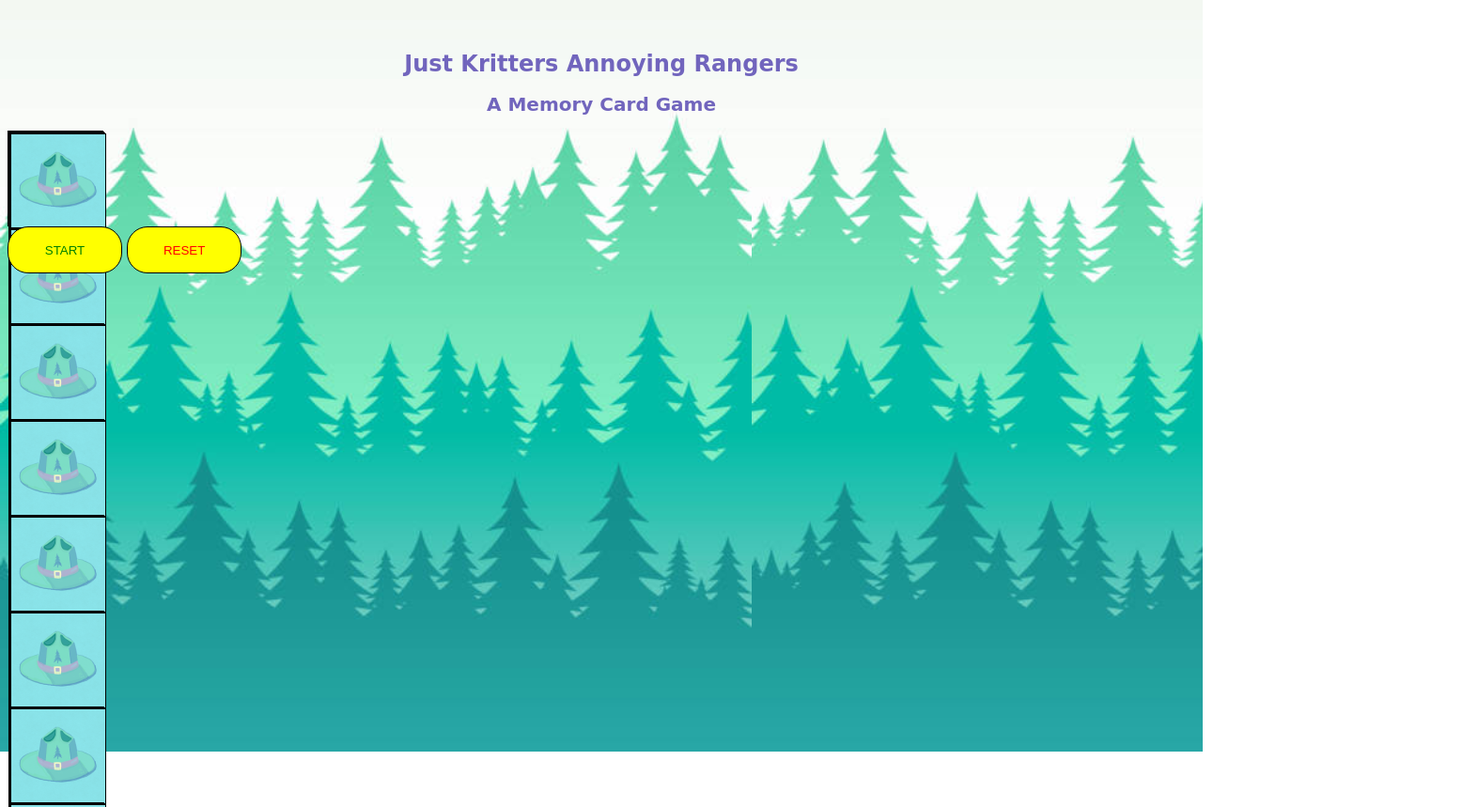
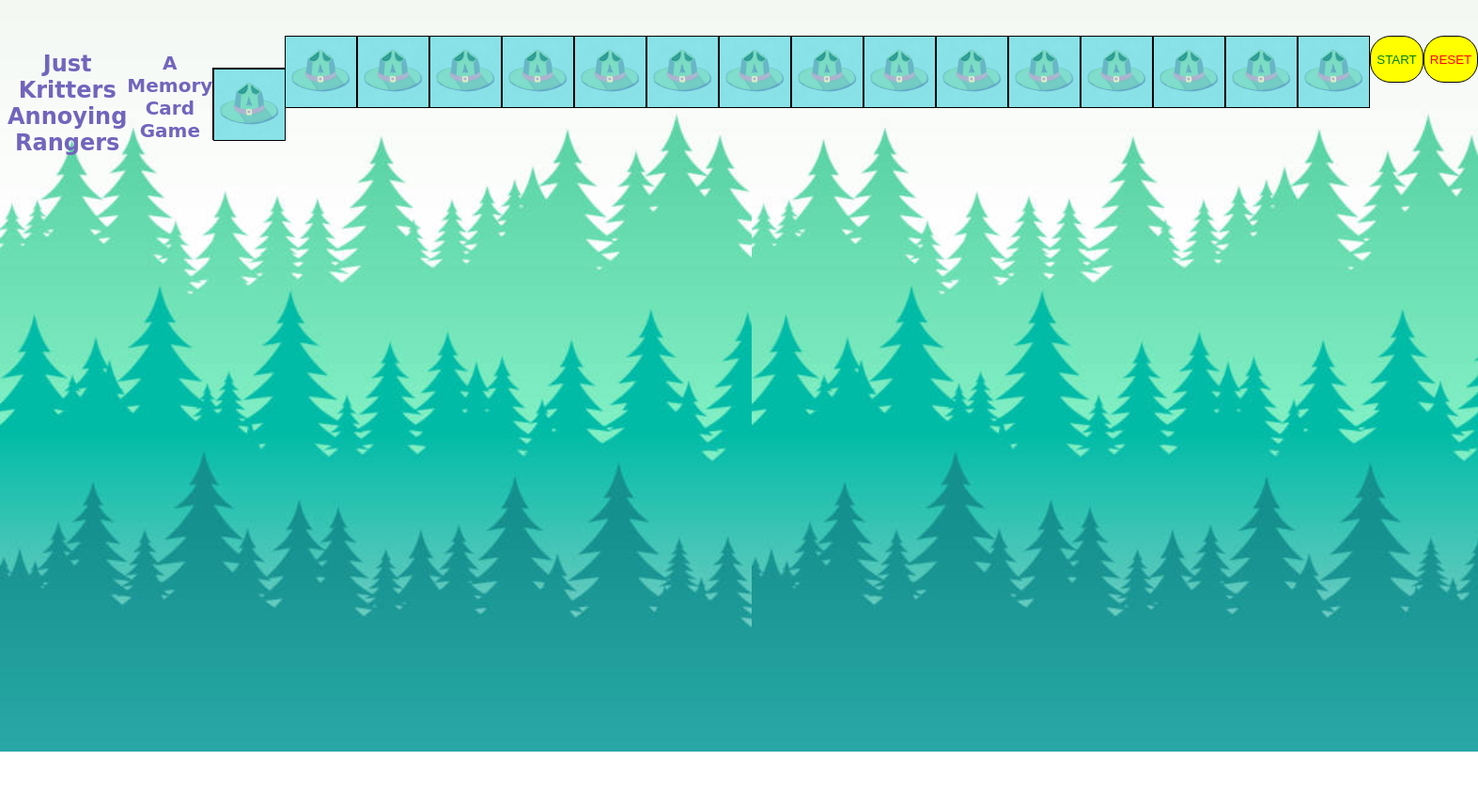
Before and after one commit to kaelaagreen/Group-1-Javascript, a plain HTML site: page index.html in a window 1280 px wide. Shown: the top 859 px of the page at 94% size, 1573 px wide, since content can reach past the window. After the commit the page ends 800 px from the top, so only its background shows below. Drawn offline with Linux system fonts and the light colour scheme; a web font is replaced by a local one.

Commit message:
structure set

```diff
--- a/index.html
+++ b/index.html
@@ -16,20 +16,29 @@
     <h2>A Memory Card Game</h2>
 
     <div class="cardContainer">
-            <div class = "card"><div class="card_front"><div class="card_bottom" id="apple"></div></div></div>
-            <div class = "card"><div class="card_front"><div class="card_bottom" id="apple"></div></div></div>
-            <div class = "card"><div class="card_front"><div class="card_bottom" id="avocado"></div></div></div>
-            <div class = "card"><div class="card_front"><div class="card_bottom" id="avocado"></div></div></div>
-            <div class = "card"><div class="card_front"><div class="card_bottom" id="raccoon"></div></div></div>
-            <div class = "card"><div class="card_front"><div class="card_bottom" id="rabbit"></div></div></div>
-            <div class = "card"><div class="card_front"><div class="card_bottom" id="kiwi"></div></div></div>
-            <div class = "card"><div class="card_front"><div class="card_bottom" id="kiwi"></div></div></div>
-            <div class = "card"><div class="card_front"><div class="card_bottom" id="koala"></div></div></div>
-            <div class = "card"><div class="card_front"><div class="card_bottom" id="koala"></div></div></div>
-            <div class = "card"><div class="card_front"><div class="card_bottom" id="jaguar"></div></div></div>
-            <div class = "card"><div class="card_front"><div class="card_bottom" id="jaguar"></div></div></div>
-            <div class = "card"><div class="card_front"><div class="card_bottom" id="jackfruit"></div></div></div>
-            <div class = "card"><div class="card_front"><div class="card_bottom" id="jackfruit"></div></div></div>
+            <div class = "card"><img src="square-100x100.png" class="card_front"><img src="" class="card_bottom" data-name="apple"></img></div></div>
+            <div class = "card"><img src="square-100x100.png" class="card_front"><img src="" class="card_bottom" data-name="apple"></img></div></div>
+
+            <div class = "card"><img src="square-100x100.png" class="card_front"><img src="" class="card_bottom" data-name="avocado"></img></div></div>
+            <div class = "card"><img src="square-100x100.png" class="card_front"><img src="" class="card_bottom" data-name="avocado"></img></div></div>
+
+            <div class = "card"><img src="square-100x100.png" class="card_front"><img src="" class="card_bottom" data-name="raccoon"></img></div></div>
+            <div class = "card"><img src="square-100x100.png" class="card_front"><img src="" class="card_bottom" data-name="raccoon"></img></div></div>
+
+            <div class = "card"><img src="square-100x100.png" class="card_front"><img src="" class="card_bottom" data-name="rabbit"></img></div></div>
+            <div class = "card"><img src="square-100x100.png" class="card_front"><img src="" class="card_bottom" data-name="rabbit"></img></div></div>
+
+            <div class = "card"><img src="square-100x100.png" class="card_front"><img src="" class="card_bottom" data-name="kiwi"></img></div></div>
+            <div class = "card"><img src="square-100x100.png" class="card_front"><img src="" class="card_bottom" data-name="kiwi"></img></div></div>
+
+            <div class = "card"><img src="square-100x100.png" class="card_front"><img src="" class="card_bottom" data-name="koala"></img></div></div>
+            <div class = "card"><img src="square-100x100.png" class="card_front"><img src="" class="card_bottom" data-name="koala"></img></div></div>
+
+            <div class = "card"><img src="square-100x100.png" class="card_front"><img src="" class="card_bottom" data-name="jaguar"></img></div></div>
+            <div class = "card"><img src="square-100x100.png" class="card_front"><img src="" class="card_bottom" data-name="jaguar"></img></div></div>
+
+            <div class = "card"><img src="square-100x100.png" class="card_front"><img src="" class="card_bottom" data-name="jackfruit"></img></div></div>
+            <div class = "card"><img src="square-100x100.png" class="card_front"><img src="" class="card_bottom" data-name="jackfruit"></img></div></div>
        </div>
 
     <button type="START" value="START">START</button>
--- a/styles.css
+++ b/styles.css
@@ -44,15 +44,18 @@ body {
     background: url(trees-800x800.png);
     background-repeat: repeat-x;
     padding-top: 30px;
+    display: flex;
 }
 
 div {
-    height: 100px;
-    width: 100px;
-    background: url(square-100x100.png);
     border: 1px solid black;
+    display: flex;
 }
 
+.cardContainer{
+    margin:auto;
+
+}
 
 button {
     border: 1px solid black;
```
